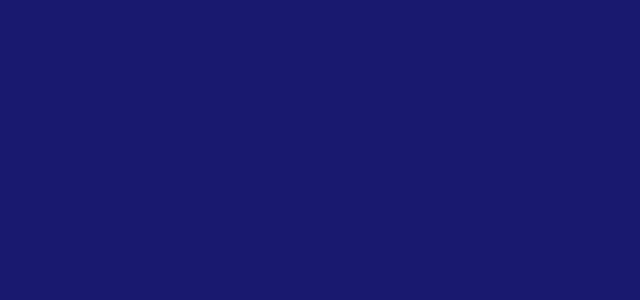
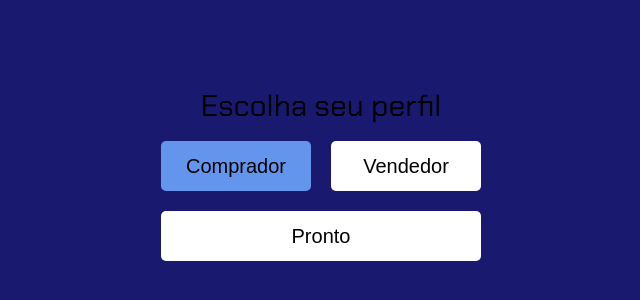
Before and after one commit to Cecilia-Siman/Projeto14-front, a React (Create React App) app: page /perfil in a window 1280 px wide. Before the commit this address had no page. Shown: the part 224-524 px from the top of the page, without its empty margins (319-959 px from the left). Built offline with nearby package versions, Linux system fonts and the light colour scheme.

Commit message:
Página de perfil

```diff
--- a/src/Componentes/App/App.js
+++ b/src/Componentes/App/App.js
@@ -2,6 +2,7 @@ import { BrowserRouter, Routes, Route } from 'react-router-dom';
 import Cadastro from '../Cadastro/Cadastro.js';
 import Produtos from '../Produtos/Produtos.js';
 import Login from '../Login/Login.js';
+import Perfil from '../Perfil/Perfil.js';
 import TokenContext from '../Context/TokenContext.js';
 import { useState } from 'react';
 
@@ -14,6 +15,7 @@ function App() {
             <TokenContext.Provider value={{ token, setToken }}>
                 <Routes>
                     <Route path='/' element={<Login />} />
+                    <Route path='/perfil' element={<Perfil />} />
                     <Route path='/cadastro' element={<Cadastro />} />
                     <Route path='/produtos' element={<Produtos />} />
                 </Routes>
--- /dev/null
+++ b/src/Componentes/Perfil/Perfil-style.js
@@ -0,0 +1,51 @@
+import styled from "styled-components";
+
+export const Container = styled.div`
+width: 100%;
+height: 100%;
+display: flex;
+flex-direction: column;
+justify-content: center;
+align-items: center;
+position: absolute;
+padding: 0 20px;
+box-sizing: border-box;
+
+h1 {
+    font-size: 30px;
+    margin-bottom: 20px;
+}
+
+button {
+    width: 320px;
+    height: 50px;
+    font-size: 20px;
+    border: 0;
+    border-radius: 5px;
+    cursor: pointer;
+    background-color: #FFFFFF;
+}
+`
+
+export const Botoes = styled.div`
+display: flex;
+margin-bottom: 20px;
+
+button {
+    width: 150px;
+    height: 50px;
+    border: 0;
+    border-radius: 5px;
+    font-size: 20px;
+    margin: 0 10px;
+    cursor: pointer;
+}
+
+button:first-child{
+    background-color: ${(props) => props.comprador};
+}
+
+button:last-child{
+    background-color: ${(props) => props.vendedor};
+}
+`
--- /dev/null
+++ b/src/Componentes/Perfil/Perfil.js
@@ -0,0 +1,39 @@
+import { useState } from "react";
+import { Container, Botoes } from "./Perfil-style";
+import { useNavigate } from 'react-router-dom'
+
+function Perfil() {
+
+    const [comprador, setComprador] = useState(true)
+
+    let navigate = useNavigate()
+
+    function corBotao(comprador) {
+        if (comprador) {
+            return '#6495ed'
+        } else {
+            return '#ffffff'
+        }
+    }
+
+    return (
+        <Container>
+            <h1>Escolha seu perfil</h1>
+
+            <Botoes comprador={() => corBotao(comprador)} vendedor={() => corBotao(!comprador)}>
+                <button onClick={() => setComprador(true)}>
+                    Comprador
+                </button>
+                <button onClick={() => setComprador(false)}>
+                    Vendedor
+                </button>
+            </Botoes>
+            <button onClick={() => {
+                if (comprador) { navigate('/produtos') }
+                else { navigate('/venda') }
+            }}>Pronto</button>
+        </Container>
+    )
+}
+
+export default Perfil;
```
